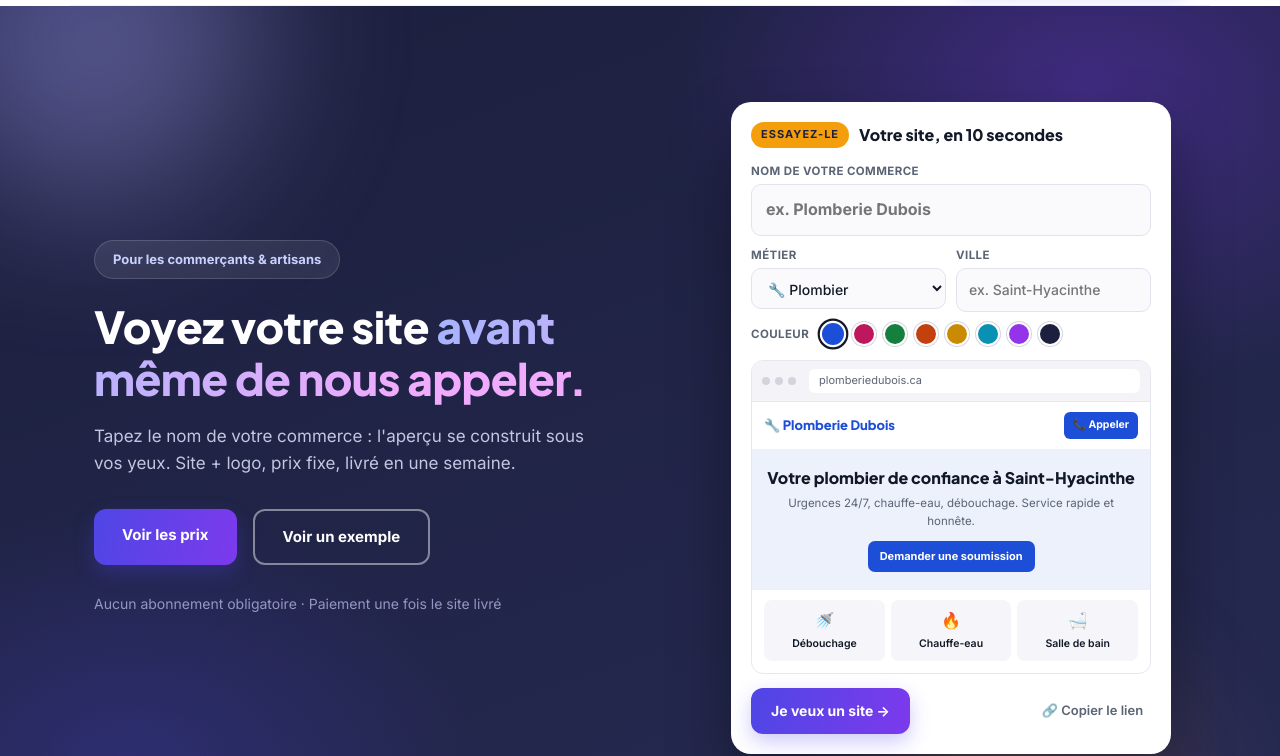
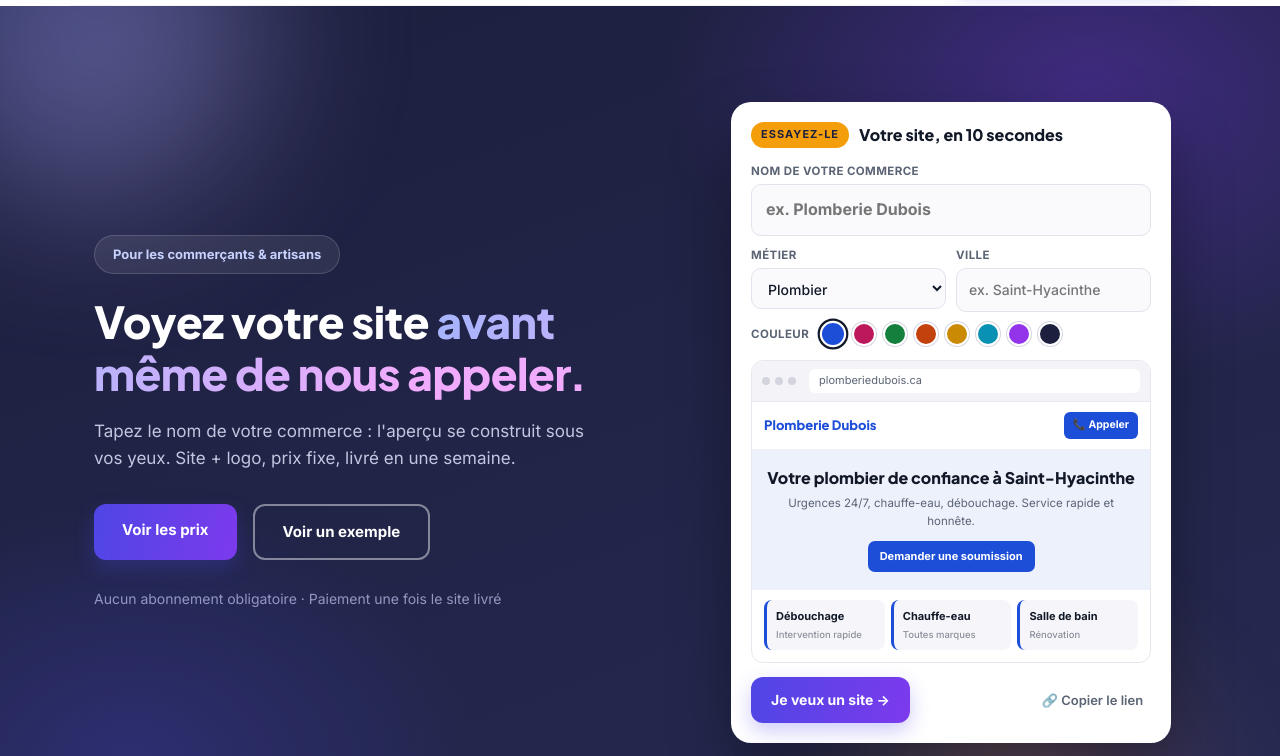
Before and after one commit to Slothwtw/webvoisin, a plain HTML site: page index.html in a window 1280 px wide. Shown: the part 83-839 px from the top of the page. Drawn offline with Linux system fonts and the light colour scheme.

Commit message:
Aperçu : services sans emoji (titre + détail)

```diff
--- a/index.html
+++ b/index.html
@@ -117,7 +117,7 @@
     <div class="ba-layer ba-after">
       <div class="ba-label ba-label-after">Après</div>
       <div class="ba-site">
-        <div class="ba-nav"><span class="ba-logo js-ba-name">🔧 Plomberie Dubois</span><span class="ba-call js-ba-color">📞 Appeler</span></div>
+        <div class="ba-nav"><span class="ba-logo js-ba-name">Plomberie Dubois</span><span class="ba-call js-ba-color">📞 Appeler</span></div>
         <div class="ba-hero">
           <div class="ba-h1 js-ba-city">Votre plombier de confiance à Saint-Hyacinthe</div>
           <span class="ba-btn js-ba-color">Demander une soumission</span>
--- a/script.js
+++ b/script.js
@@ -29,34 +29,34 @@
   var TRADES = {
     plombier:    { label: "Plombier",            search: "plombier", emoji: "🔧", color: "#1d4ed8", name: "Plomberie Dubois",
                    h1: "Votre plombier de confiance à {ville}", sub: "Urgences 24/7, chauffe-eau, débouchage. Service rapide et honnête.",
-                   services: [["🚿", "Débouchage"], ["🔥", "Chauffe-eau"], ["🛁", "Salle de bain"]] },
+                   services: [["Débouchage", "Intervention rapide"], ["Chauffe-eau", "Toutes marques"], ["Salle de bain", "Rénovation"]] },
     coiffure:    { label: "Salon de coiffure",   search: "salon de coiffure", emoji: "💇", color: "#be185d", name: "Salon Élégance",
                    h1: "Votre salon de coiffure à {ville}", sub: "Coupe, couleur, coiffure d'événement. Prenez rendez-vous en ligne.",
-                   services: [["✂️", "Coupe"], ["🎨", "Couleur"], ["💍", "Mariage"]] },
+                   services: [["Coupe", "Femmes et hommes"], ["Couleur", "Mèches, balayage"], ["Événement", "Mariages"]] },
     paysagiste:  { label: "Paysagiste",          search: "paysagiste", emoji: "🌳", color: "#15803d", name: "Paysagement Vert Nature",
                    h1: "Un terrain impeccable à {ville}", sub: "Tonte, aménagement, déneigement. Devis gratuit sur place.",
-                   services: [["🌿", "Pelouse"], ["🌸", "Jardins"], ["❄️", "Déneigement"]] },
+                   services: [["Pelouse", "Tonte, aération"], ["Jardins", "Pavé-uni, haies"], ["Déneigement", "Résidentiel"]] },
     restaurant:  { label: "Restaurant",          search: "restaurant", emoji: "🍽️", color: "#c2410c", name: "Resto Chez Lucie",
                    h1: "Bonne bouffe maison à {ville}", sub: "Menu du jour, pour emporter et traiteur. Venez nous voir!",
-                   services: [["🥘", "Menu du jour"], ["🥡", "Pour emporter"], ["🎉", "Traiteur"]] },
+                   services: [["Menu du jour", "Fait maison"], ["Pour emporter", "Commandez d'avance"], ["Traiteur", "Groupes et fêtes"]] },
     electricien: { label: "Électricien",         search: "électricien", emoji: "⚡", color: "#ca8a04", name: "Électrique Tremblay",
                    h1: "Votre électricien à {ville}", sub: "Résidentiel et commercial. Maître électricien certifié.",
-                   services: [["💡", "Éclairage"], ["🔌", "Panneaux"], ["🚗", "Bornes de recharge"]] },
+                   services: [["Éclairage", "Intérieur, extérieur"], ["Panneaux", "Mise aux normes"], ["Bornes", "Recharge auto"]] },
     mecanique:   { label: "Garage / Mécanique",  search: "garage mécanique", emoji: "🚗", color: "#475569", name: "Garage Gagnon",
                    h1: "Votre garage de confiance à {ville}", sub: "Entretien, freins, pneus. Estimation gratuite.",
-                   services: [["🛞", "Pneus"], ["🛑", "Freins"], ["🔩", "Entretien"]] },
+                   services: [["Pneus", "Pose, entreposage"], ["Freins", "Inspection"], ["Entretien", "Toutes marques"]] },
     nettoyage:   { label: "Entretien ménager",   search: "entretien ménager", emoji: "🧽", color: "#0891b2", name: "Nettoyage Éclat",
                    h1: "Une maison propre à {ville}, sans effort", sub: "Résidentiel et commercial. Produits écologiques.",
-                   services: [["🏠", "Résidentiel"], ["🏢", "Commercial"], ["✨", "Grand ménage"]] },
+                   services: [["Résidentiel", "Hebdo ou mensuel"], ["Commercial", "Bureaux, commerces"], ["Grand ménage", "Printemps, automne"]] },
     esthetique:  { label: "Esthétique",          search: "esthéticienne", emoji: "💅", color: "#9333ea", name: "Esthétique Belle-Peau",
                    h1: "Prenez soin de vous à {ville}", sub: "Soins du visage, manucure, épilation. Réservez en ligne.",
-                   services: [["🧖", "Soins visage"], ["💅", "Manucure"], ["🌸", "Épilation"]] },
+                   services: [["Soins visage", "Sur mesure"], ["Manucure", "Gel, vernis"], ["Épilation", "Cire douce"]] },
     renovation:  { label: "Rénovation",          search: "rénovation", emoji: "🔨", color: "#b45309", name: "Rénovations Côté",
                    h1: "Vos rénovations à {ville}, bien faites", sub: "Cuisines, salles de bain, sous-sols. Licence RBQ.",
-                   services: [["🍳", "Cuisines"], ["🛁", "Salles de bain"], ["🏚️", "Sous-sols"]] },
+                   services: [["Cuisines", "Clé en main"], ["Salles de bain", "Douche, céramique"], ["Sous-sols", "Finition complète"]] },
     autre:       { label: "Autre",               search: "commerce", emoji: "🏪", color: "#1c1f3d", name: "Votre Commerce",
                    h1: "Votre commerce à {ville}", sub: "Vos services, vos heures, vos coordonnées. Tout au même endroit.",
-                   services: [["⭐", "Services"], ["🕒", "Heures"], ["📍", "Nous joindre"]] }
+                   services: [["Services", "Ce que vous offrez"], ["Heures", "Quand nous joindre"], ["Contact", "En un clic"]] }
   };
   var COLORS = ["#1d4ed8", "#be185d", "#15803d", "#c2410c", "#ca8a04", "#0891b2", "#9333ea", "#1c1f3d"];
   var DEFAULT_CITY = "Saint-Hyacinthe";
@@ -71,7 +71,7 @@
     Object.keys(TRADES).forEach(function (key) {
       var opt = document.createElement("option");
       opt.value = key;
-      opt.textContent = TRADES[key].emoji + "  " + TRADES[key].label;
+      opt.textContent = TRADES[key].label;
       bTrade.appendChild(opt);
     });
 
@@ -115,7 +115,7 @@
     function update() {
       var v = currentValues();
       $("pvUrl").textContent = slug(v.name) + ".ca";
-      $("pvLogo").textContent = v.t.emoji + " " + v.name;
+      $("pvLogo").textContent = v.name;
       $("pvLogo").style.color = v.color;
       $("pvCall").style.background = v.color;
       $("pvH1").textContent = v.t.h1.replace("{ville}", v.city);
@@ -128,11 +128,12 @@
       v.t.services.forEach(function (s) {
         var d = document.createElement("div");
         d.className = "pv-service";
-        var i = document.createElement("span");
-        i.textContent = s[0];
+        d.style.borderLeftColor = v.color;
+        var t = document.createElement("b");
+        t.textContent = s[0];
         var l = document.createElement("span");
         l.textContent = s[1];
-        d.appendChild(i);
+        d.appendChild(t);
         d.appendChild(l);
         list.appendChild(d);
       });
@@ -142,7 +143,7 @@
       });
 
       // Le "après" du glisseur reprend le commerce tapé
-      document.querySelectorAll(".js-ba-name").forEach(function (el) { el.textContent = v.t.emoji + " " + v.name; });
+      document.querySelectorAll(".js-ba-name").forEach(function (el) { el.textContent = v.name; });
       document.querySelectorAll(".js-ba-city").forEach(function (el) { el.textContent = v.t.h1.replace("{ville}", v.city); });
       document.querySelectorAll(".js-ba-color").forEach(function (el) { el.style.background = v.color; });
       document.querySelectorAll(".js-ba-search").forEach(function (el) { el.textContent = "🔍 " + v.t.search + " " + v.city.toLowerCase(); });
--- a/style.css
+++ b/style.css
@@ -396,3 +396,9 @@ section.wrap::after{
   section.wrap::before{-webkit-mask-image:none;mask-image:none;opacity:.5}
 }
 @media (prefers-reduced-motion: reduce){ section.wrap::after{animation:none} }
+
+/* cases de services de l'aperçu : sans emoji, titre + détail + trait de couleur */
+.pv-service{text-align:left;padding:8px 9px;border-left:3px solid #4f46e5;gap:1px;background:#f6f6fa}
+.pv-service b{font-size:11px;font-weight:700;color:#111827}
+.pv-service span{font-size:9.5px;font-weight:500;color:#8a8f9c}
+.pv-service span:first-child{font-size:inherit}
```
